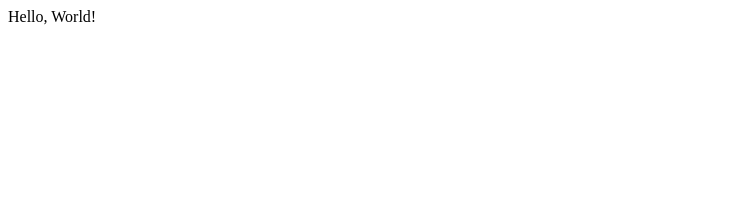
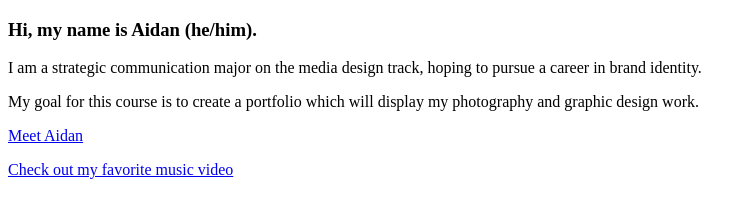
Before and after one commit to aidancjones/aidancjones.github.io, a plain HTML site: page index.html in a window 1280 px wide. Shown: the whole page, without its empty margins (0-756 px from the left). Drawn offline with Linux system fonts and the light colour scheme.

Commit message:
Assignment 2 "Hello Me"

```diff
--- a/index.html
+++ b/index.html
@@ -1,6 +1,22 @@
-<html>
-    <head></head>
-    <body>
-        <p>Hello, World!</p>
-    </body>
+<!DOCTYPE html>
+<html
+  <head>
+    <meta charset="utf-8">
+    <title> About Me </title>
+  </head>
+  <body>
+    <h3>Hi, my name is <strong>Aidan</strong> (he/him).</h3>
+
+    <p>I am a strategic communication major on the media design track, hoping
+      to pursue a career in brand identity.</p>
+
+    <p>My goal for this course is to create a portfolio which will display
+      my photography and graphic design work.</p>
+
+    <p><a href="img/aidanPicture.jpg">Meet Aidan</a></p>
+
+    <p><a href="https://www.youtube.com/watch?v=grtJV7KG1Bo&list=PLSURNz4vdabixo
+      rsRsonIZ7gTi0qVf6nG&index=2">Check out my favorite music video</a></p>
+
+  </body>
 </html>
```
Also changed, not shown: assignment1.html (added, +6 -0 lines), img/aidanPicture.jpg (added).
